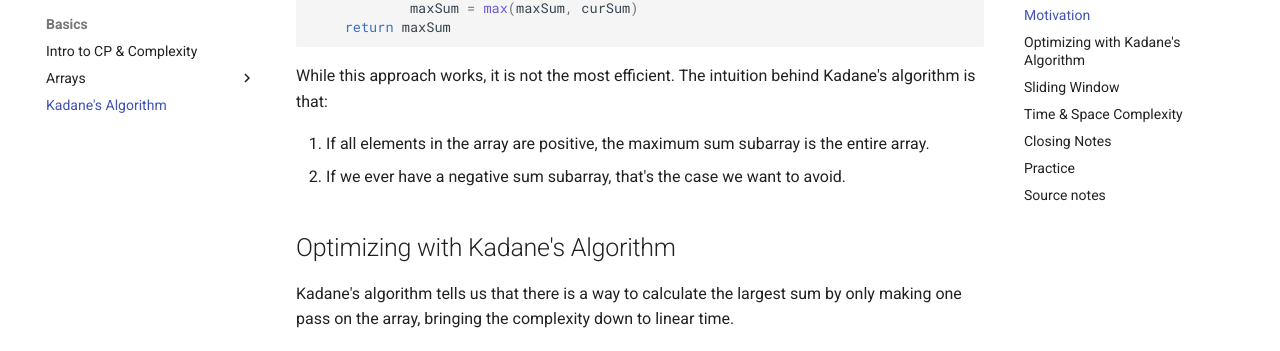
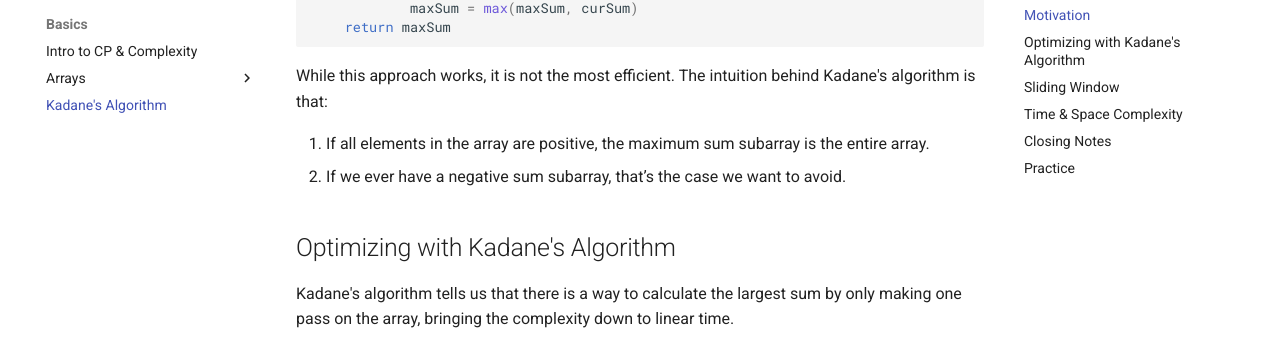
Before and after one commit to marwanelamami/cp-shu-devs, an MkDocs documentation site: the page built from docs/topics/basics/kadanes-algorithm.md, in a window 1280 px wide and 900 px high, scrolled down 747 px. Shown: the part 93-444 px from the top of the window. Built offline with MkDocs 1.6.1 and Material for MkDocs 9.7.7, drawn with Linux system fonts in a browser that asks for light colours; comment, search, counter and statistics services are not loaded; some of the changed text lies outside the part shown.

Commit message:
Remove source notes section from all topic pages

```diff
--- a/docs/topics/basics/kadanes-algorithm.md
+++ b/docs/topics/basics/kadanes-algorithm.md
@@ -31,7 +31,7 @@
 While this approach works, it is not the most efficient. The intuition behind Kadane's algorithm is that:
 
 1. If all elements in the array are positive, the maximum sum subarray is the entire array.
-2. If we ever have a negative sum subarray, that's the case we want to avoid.
+2. If we ever have a negative sum subarray, that’s the case we want to avoid.
 
 ## Optimizing with Kadane's Algorithm
 
@@ -119,7 +119,3 @@
 | 1 | [Maximum Subarray Sum](https://cses.fi/problemset/task/1643) | CSES | 🟢 Easy |
 | 2 | [Maximum Subarray Sum II](https://cses.fi/problemset/task/1644) | CSES | 🟡 Medium |
 | 3 | [Lamps](https://codeforces.com/problemset/problem/363/B) | Codeforces | 🟢 Easy |
-
-## Source notes
-
-- [Kadane's Algorithm Notes](https://drive.google.com/open?id=1x_W1epn7zn5XrAVJlgyh-1k2IvYaCP5ILcVTpFECeUY)
```
Also changed, not shown: docs/topics/basics/dynamic-arrays.md (+0 -4 lines), docs/topics/basics/intro-to-cp.md (+0 -4 lines), docs/topics/basics/static-arrays.md (+0 -4 lines).
